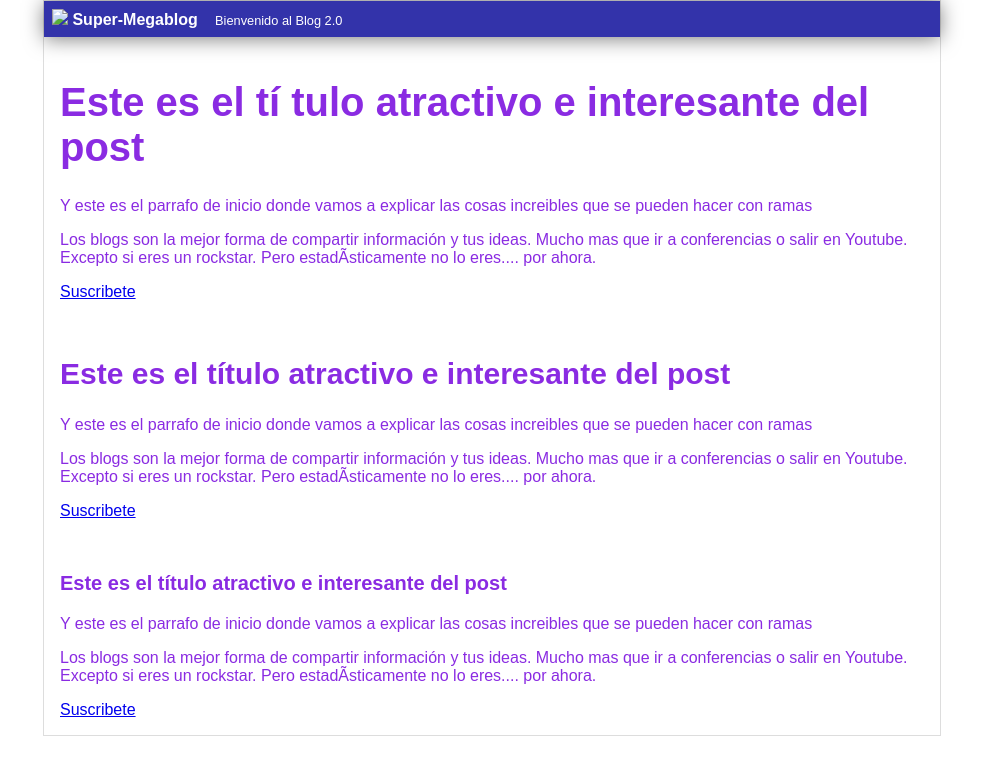
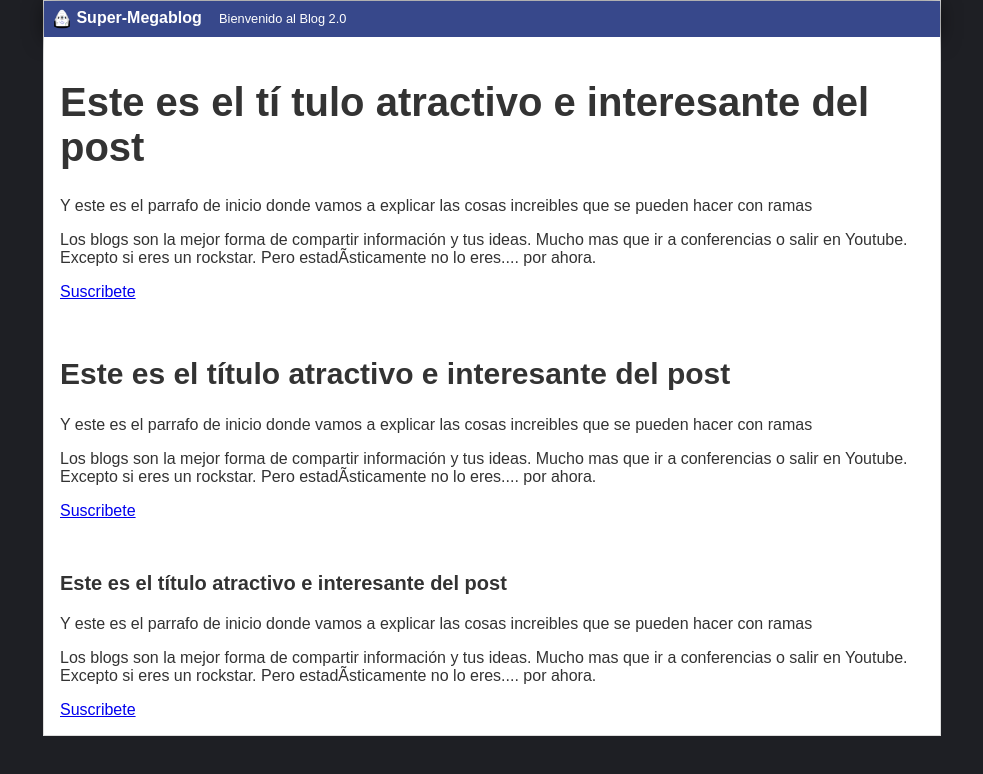
Before and after one commit to Biko87/megablog, a plain HTML site: page index.html in a window 1280 px wide. Shown: the whole page, without its empty margins (148-1131 px from the left). Drawn offline with Linux system fonts and the light colour scheme.

Commit message:
Se agrega estilo al body, logo y post

```diff
--- a/css/style.css
+++ b/css/style.css
@@ -1,6 +1,7 @@
 body
 {
-    color: blueviolet;
+    background: #1e1f24;
+    color: #333;
     text-align: center;
     font-family: Arial, Helvetica, sans-serif;
     font-size: 16px;
@@ -10,12 +11,18 @@ body
 
 #cabecera
 {
-    background: #33A;
+    background: #37488b;
     box-shadow: 0px 2px 20px 0px rgba(0,0,0,0.5);
     color: white;
     font-weight: bold;
     margin: 0;
     padding: 0.5em;
+}
+
+#cabecera #logo
+{
+    width: 20px;
+    vertical-align: middle;
 }
 
 #cabecera #tagline
@@ -48,5 +55,6 @@ body
 }
 #post
 {
+    background: white;
     padding: 1em;
 }
--- a/index.html
+++ b/index.html
@@ -6,7 +6,7 @@
     <body>
     <div id="container">
             <div id="cabecera">
-                <img id="logo" src="imagenes/dragon.png" />
+                <img id="logo" src="img/dragon.png" />
                 Super-Megablog
                 <span id="tagline">Bienvenido al Blog 2.0</span>
             </div>
```
